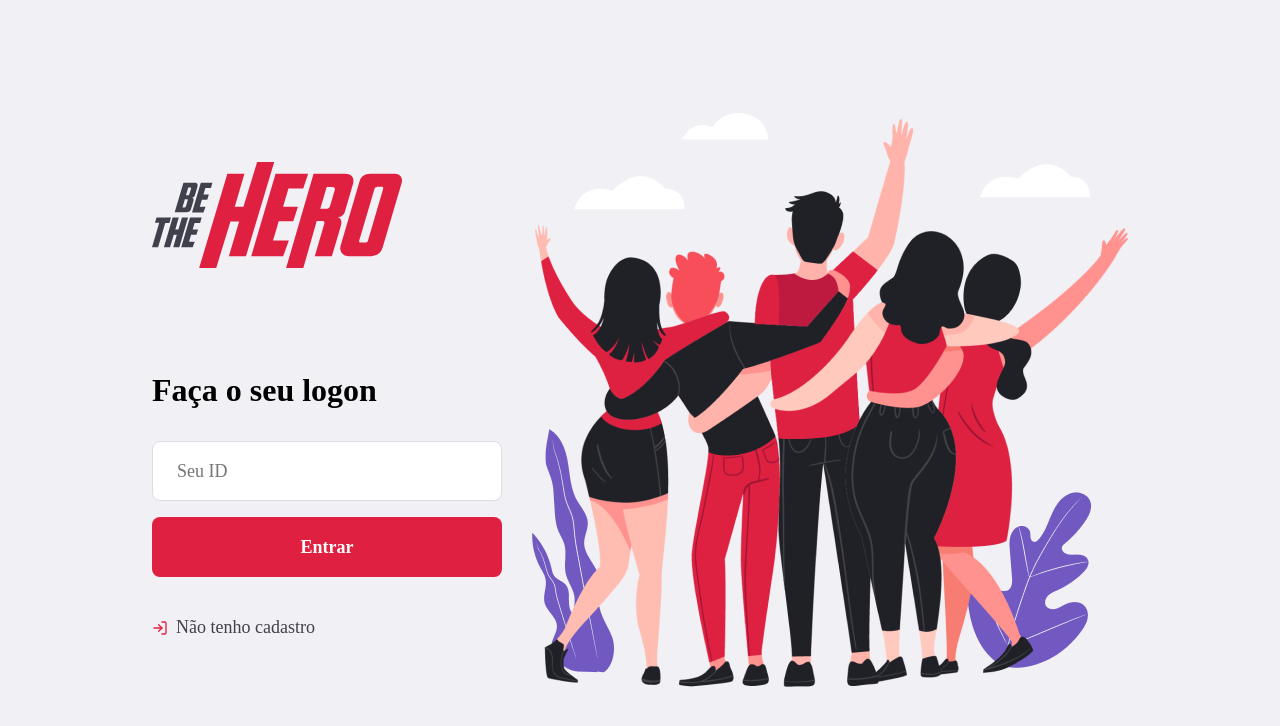
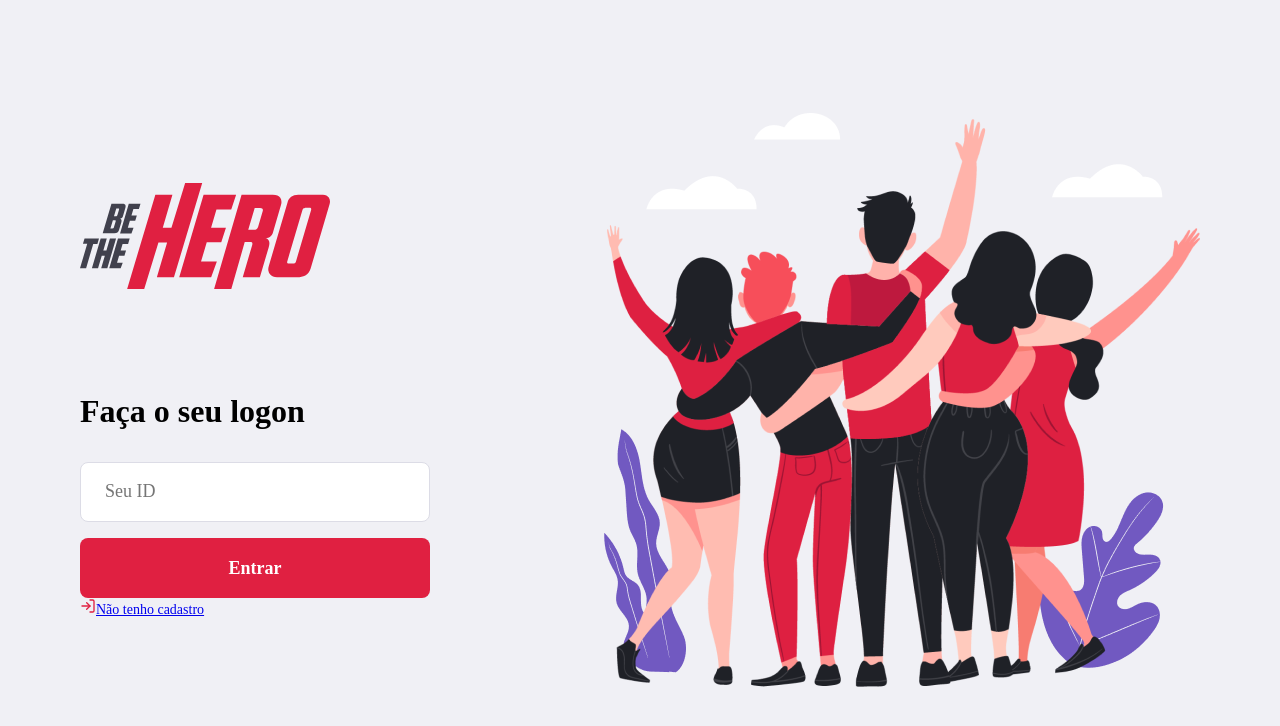
Before and after one commit to ifilipe-lype/be-the-hero, a React (Create React App) app in the folder web/: page / in a window 1280 px wide. Shown: the top 726 px of the page. Built offline with nearby package versions, Linux system fonts and the light colour scheme.

Commit message:
set container justify-content: space-between, and remove back-link class styles

```diff
--- a/web/src/pages/Logon/style.css
+++ b/web/src/pages/Logon/style.css
@@ -6,7 +6,7 @@
 
     display: flex;
     align-items: center;
-    justify-content: center;
+    justify-content: space-between;
 }
 
 .logon-container section.form {
@@ -23,22 +23,3 @@
     font-size: 32px;
     margin-bottom: 32px;
 }
-
-.logon-container section.form form a {
-    display: flex;
-    align-items: center;
-    margin-top: 40px;
-    color: #41414d;
-    font-size: 18px;
-    font-weight: 500;
-    text-decoration: none;
-    transition: opacity 0.2s;
-}
-
-.logon-container section.form form a svg {
-    margin-right: 8px;
-}
-
-.logon-container section.form form a:hover {
-    opacity: 0.8;
-}
```
